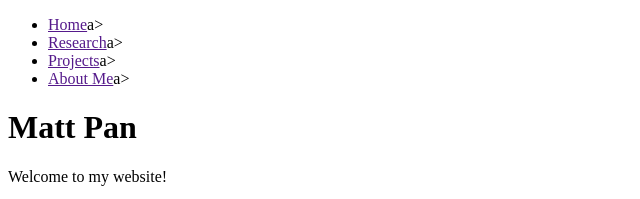
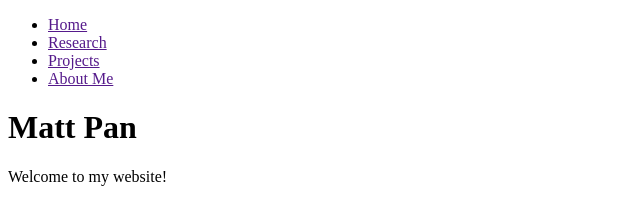
Before and after one commit to mattpan09/mattpan09, a plain HTML site: page index.html in a window 1280 px wide. Shown: the top 199 px of the page, 0-640 px from the left. Drawn offline with Linux system fonts and the light colour scheme.

Commit message:
Update index.html

```diff
--- a/index.html
+++ b/index.html
@@ -9,10 +9,10 @@
     <!-- Navbar Section -->
     <nav class="navbar">
         <ul>
-            <li><a href="">Home</a>a></li>
-            <li><a href="">Research</a>a></li>
-            <li><a href="">Projects</a>a></li>
-            <li><a href="">About Me</a>a></li>
+            <li><a href="">Home</a></li>
+            <li><a href="">Research</a></li>
+            <li><a href="">Projects</a></li>
+            <li><a href="">About Me</a></li>
         </ul>
     </nav>
 
```
